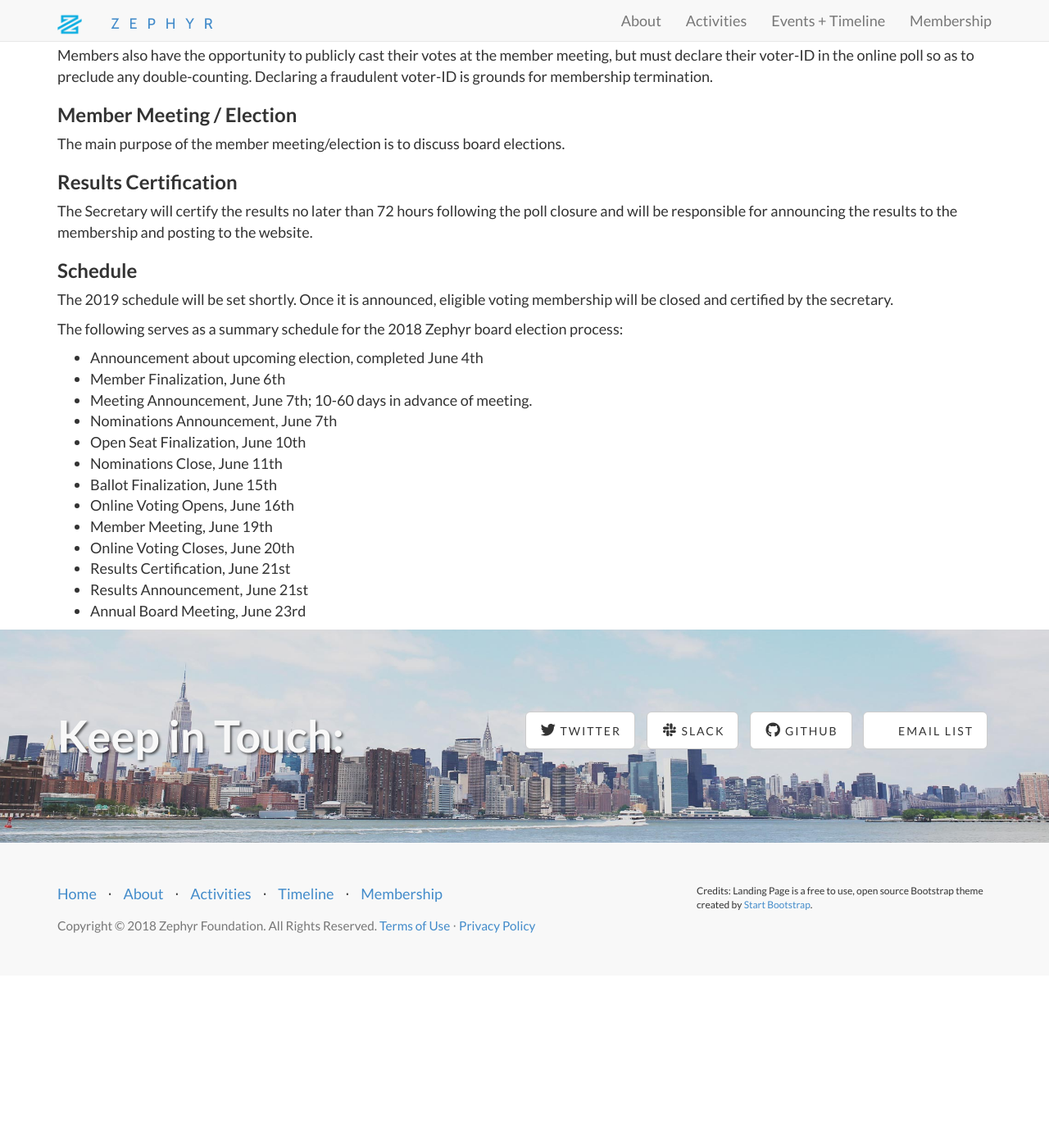
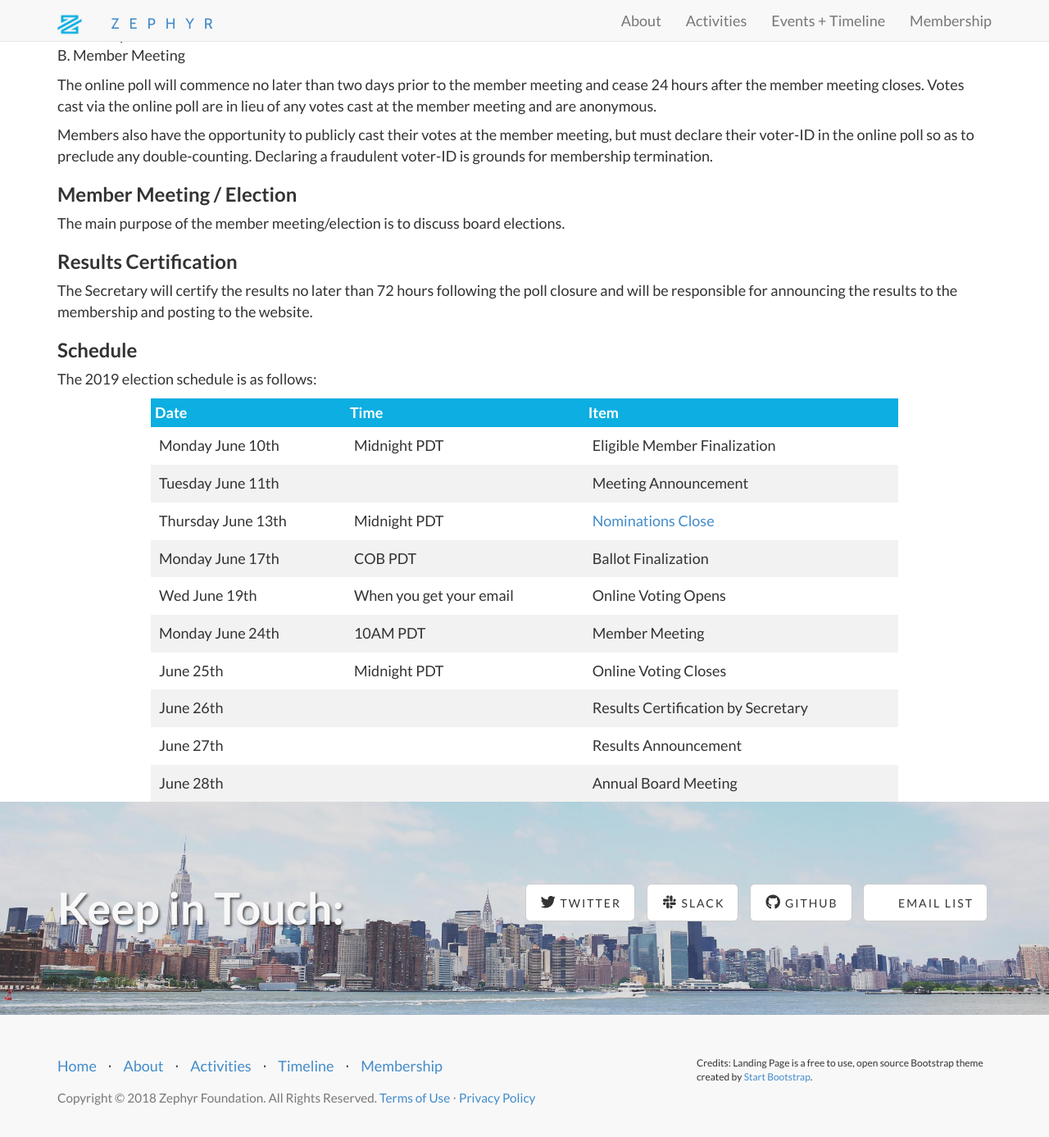
Before and after one commit to ZephyrTransport/zephyr-website, a Jekyll site: the page built from election.md, in a window 1280 px wide and 1400 px high, scrolled down 1037 px. Shown: the top 1387 px of the window at 82% size. Built offline with Jekyll 4.4.1, drawn with Linux system fonts in a browser that asks for light colours; nearby versions of some CDN libraries; before the commit the page ends 2227 px from its top, so only the background shows below that; some of the changed text lies outside the part shown.

Commit message:
Add election schedule

```diff
--- a/election.md
+++ b/election.md
@@ -3,7 +3,13 @@
 title: "Election"
 subTitle: "2019 Board Election Process"
 ---
-.
+
+Schedule announced!
+
+ - [Board seat nominations](https://forms.gle/M4exbHVa2LsmYAmd6) close **Thursday June 13th at Midnight PDT.**
+ - Annual Election Meeting will be **Monday June 24th at 10AM PDT.**
+
+See below for more election schedule details.
 
 ### I. Open Seats
 
@@ -51,20 +57,17 @@
 
 ### Schedule
 
-The 2019 schedule will be set shortly.  Once it is announced, eligible voting membership will be closed and certified by the secretary.
+The 2019 election schedule is as follows:
 
-The following serves as a summary schedule for the 2018 Zephyr board election process:
-
- * Announcement about upcoming election, completed June 4th
- * Member Finalization, June 6th
- * Meeting Announcement, June 7th; 10-60 days in advance of meeting.
- * Nominations Announcement, June 7th
- * Open Seat Finalization, June 10th
- * Nominations Close, June 11th
- * Ballot Finalization, June 15th
- * Online Voting Opens, June 16th
- * Member Meeting, June 19th
- * Online Voting Closes, June 20th
- * Results Certification, June 21st
- * Results Announcement, June 21st
- * Annual Board Meeting, June 23rd
+**Date** | **Time** | **Item**
+--- | --- | ---
+Monday June 10th | Midnight PDT | Eligible Member Finalization
+Tuesday June 11th | | Meeting Announcement
+Thursday June 13th | Midnight PDT | [Nominations Close](https://forms.gle/M4exbHVa2LsmYAmd6)
+Monday June 17th |  COB PDT | Ballot Finalization
+Wed June 19th | When you get your email | Online Voting Opens
+Monday June 24th | 10AM PDT | Member Meeting
+June 25th | Midnight PDT | Online Voting Closes
+June 26th | | Results Certification by Secretary
+June 27th | | Results Announcement
+June 28th | | Annual Board Meeting
```
